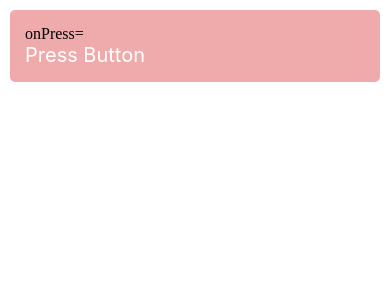
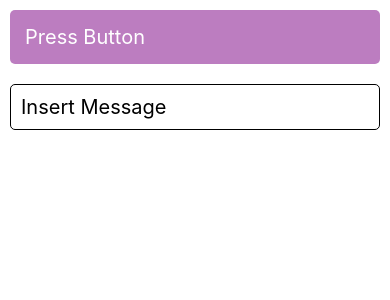
Before and after one commit to kimyej1/2022-DIGI-Campus-React, a React Native app in the folder Event/: screen / in a window 390 px wide. Shown: the top 300 px of the page. Built offline with nearby package versions, Linux system fonts and the light colour scheme.

Commit message:
2022.6.21 15:00

```diff
--- a/Event/src/App.js
+++ b/Event/src/App.js
@@ -1,11 +1,13 @@
 import React from 'react';
 import { Text, View } from 'react-native';
 import EventButton from './components/EventButton';
+import EventInput from './components/EventInput';
 
 const App = () => {
     return (
         <View>
             <EventButton />
+            <EventInput />
         </View>
     );
 };
--- a/Event/src/components/EventButton.js
+++ b/Event/src/components/EventButton.js
@@ -2,16 +2,25 @@ import React from 'react';
 import { TouchableOpacity, Text } from 'react-native';
 
 const EventButton = () => {
-    return (
+    const _onPress = () => {alert('Press!!!')};  // Styling 과 다르게, App.js 에서 onPress를 정의하지 않고 여기서 다 해놓기
+    const _onLongPress = () => {alert('Long Press!!!')};
+    const _onPressIn = () => {console.log(`onPressIn()`)};  // ' 대신 `도 허용! (metro에 로그 남음)
+    const _onPressOut = () => {console.log(`onPressOut()`)};
+
+
+    return (    // return 되어 화면에 뿌려지는 부분
         <TouchableOpacity
             style={{
-                backgroundColor : '#EFABAC',
+                backgroundColor : '#BC7DC0',
                 padding : 15,
                 margin : 10,
                 borderRadius : 5,
             }}
+            onPress={_onPress}
+            onLongPress={_onLongPress}
+            onPressIn={_onPressIn}
+            onPressOut={_onPressOut}
         >
-            onPress={}
             <Text style={{fontSize : 20, color : '#FFFFFF'}}>Press Button</Text>
         </TouchableOpacity>
     );
--- /dev/null
+++ b/Event/src/components/EventInput.js
@@ -0,0 +1,31 @@
+import React, {useState} from 'react';
+import { View, Text, TextInput } from 'react-native';
+
+const EventInput = () => {
+
+    const [text, setText] = useState('');
+    const _onChange = event => {    // param : event
+        setText( event.nativeEvent.text )
+    };
+    const _onChangeText = text => setText(text);    // text 면 이렇게 간단히 해도 된다.
+
+    return (
+        <View>
+            <Text style={{fontSize : 25,}}>{text}</Text>
+            <TextInput
+                style={{
+                    borderWidth : 1,
+                    padding : 10,
+                    margin : 10,
+                    fontSize : 20,
+                    borderRadius : 5
+                }}
+                placeholder= 'Insert Message'
+                // onChange = {_onChange}
+                onChangeText={_onChangeText}
+            />
+        </View>
+    );
+};
+
+export default EventInput;
```
Also changed, not shown: 1 other file (tests, documents, lock files or other folders).
